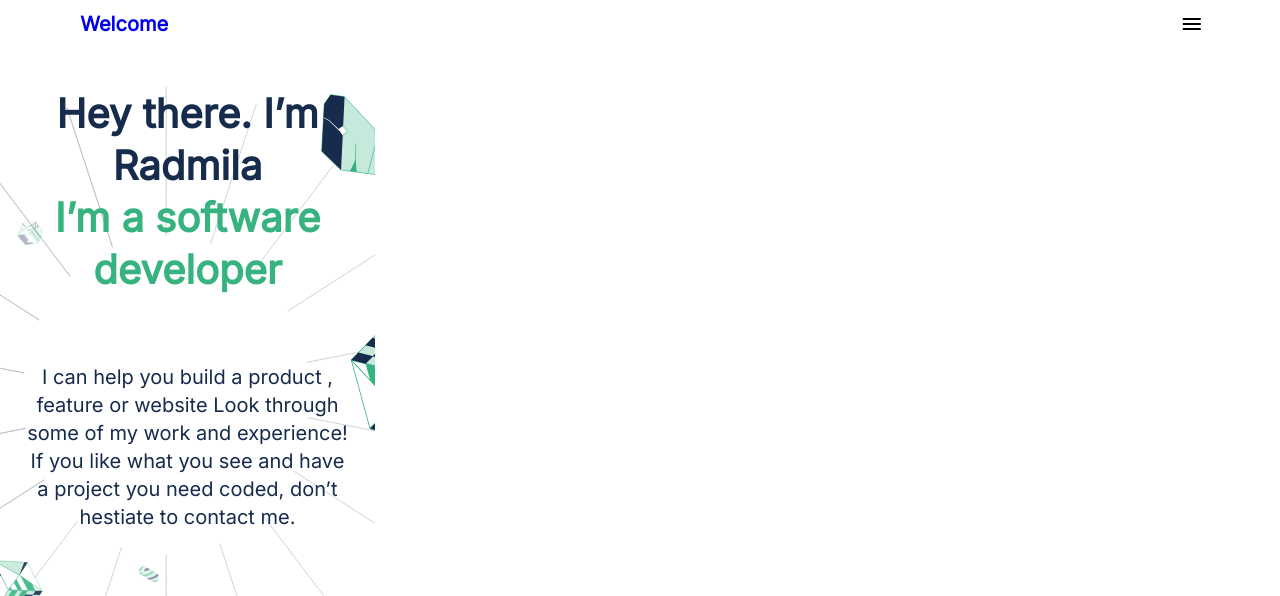
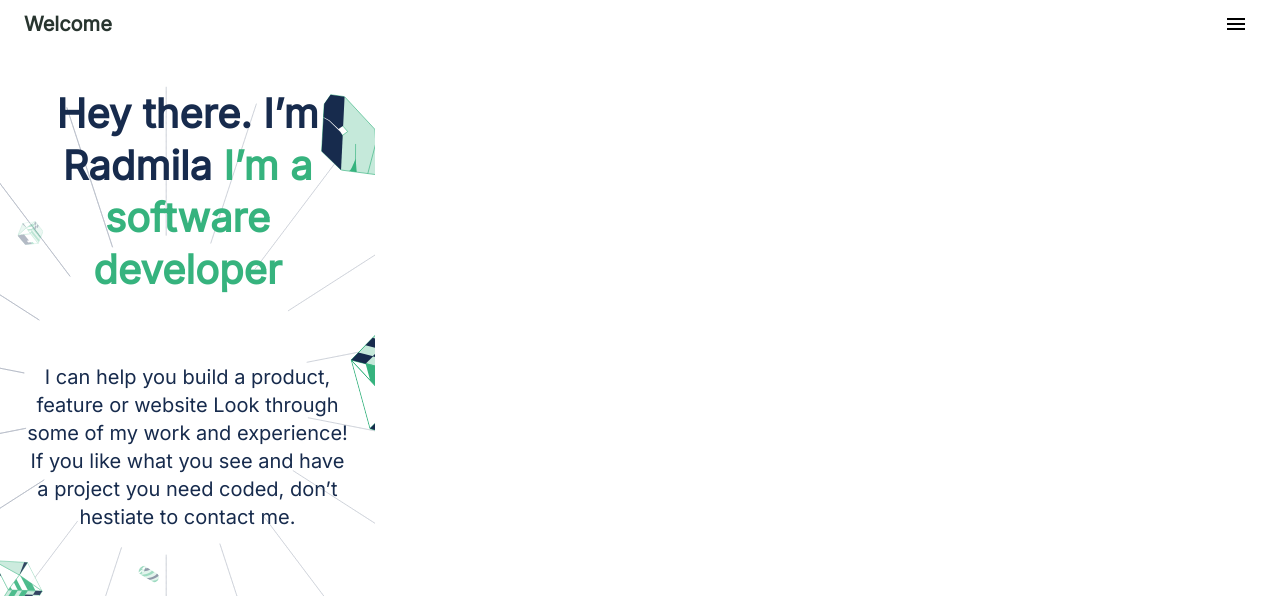
Before and after one commit to M0rrighan/Portfolio_from_Figma, a website: page index.html in a window 1280 px wide. Shown: the top 596 px of the page. Drawn offline with Linux system fonts and the light colour scheme.

Commit message:
fix header elements positioning and html semantic

```diff
--- a/index.html
+++ b/index.html
@@ -12,39 +12,32 @@
     <title>Portfolio</title>
   </head>
   <body>
-    <div id="container">
     <!-- start toolbar/header -->
-      <div id="toolbar_wrapper">
-        <header>
+    <header class="toolbar">
       <div class="logo_placeholder">
         <a href="index.html" class="logo">Welcome</a>
       </div>
-
       <nav class="menu">
-            <a href="#">Portfolio</a>
-            <a href="#">About</a>
-            <a href="#">Contact</a>
-          </nav>
-
         <button class="btn">
           <i class="material-icons">menu</i>
         </button>
+      </nav>
     </header>
-      </div>
     <!-- end toolbar/header -->
 
     <!-- start main -->
-      <section id="headline" class="background">
-        <section class="primary">
-          <p>Hey there. I’m Radmila</p>
-          <p class="green">I’m a software developer</p>
-        </section>
-        <section class="secondary">
-          I can help you build a product , feature or website Look through some
-          of my work and experience! If you like what you see and have a project
-          you need coded, don’t hestiate to contact me.
-        </section>
-        <section class="social">
+    <section class="headline background">
+      <h1>
+        Hey there. I’m Radmila
+        <hx class="green">I’m a software developer</hx>
+      </h1>
+
+      <p>
+        I can help you build a product, feature or website Look through some of
+        my work and experience! If you like what you see and have a project you
+        need coded, don’t hestiate to contact me.
+      </p>
+      <div class="social">
         <a href="#"
           ><img class="icon" src="icons/twitter.svg" alt="twitter logo"
         /></a>
@@ -60,12 +53,11 @@
         <a href="#"
           ><img class="icon" src="icons/angellist.svg" alt="angellist logo"
         /></a>
-        </section>
+      </div>
       <button class="btn">
         <i class="material-icons">expand_more</i>
       </button>
     </section>
     <!-- end main -->
-    </div>
   </body>
 </html>
--- a/styles/style.css
+++ b/styles/style.css
@@ -1,17 +1,20 @@
 @import url("https://fonts.googleapis.com/css2?family=Inter:wght@200;400&display=swap");
-
+/* reset page */
 * {
   margin: 0;
   padding: 0;
   box-sizing: border-box;
 }
 
+/* global */
 body {
   font-family: "Inter", sans-serif, "Times New Roman", Times, serif;
   color: #172b4d;
   text-align: center;
   font-size: 20px;
+  font-weight: 400;
   line-height: 28px;
+  width: 375px;
 }
 
 .green {
@@ -20,10 +23,6 @@ body {
 
 a {
   text-decoration: none;
-}
-
-#container {
-  width: 375px;
 }
 
 .btn {
@@ -37,21 +36,20 @@ a {
 }
 
 /* header start */
-#toolbar_wrapper {
+header {
+  display: flex;
+  justify-content: space-between;
+  align-items: center;
+  margin: 0 auto;
+}
+
+.toolbar {
   position: fixed;
   top: 0;
   width: 100%;
   height: 48px;
   background-color: #fff;
   z-index: 10;
-}
-
-header {
-  display: flex;
-  justify-content: space-between;
-  align-items: center;
-  max-width: 89.33333%;
-  margin: 0 auto;
 }
 
 .logo_placeholder {
@@ -63,17 +61,17 @@ header {
 
 .logo {
   font-weight: 600;
-  padding: 10px 12px;
+  padding: 10px 24px;
+  color: #28352f;
 }
 
 .menu {
-  display: none;
+  margin-right: 24px;
 }
-
 /* header end */
 
 /* start headline section */
-#headline {
+.headline {
   display: flex;
   flex-direction: column;
   justify-content: space-around;
@@ -91,14 +89,10 @@ header {
   background-origin: padding-box;
 }
 
-.primary {
+h1 {
   font-size: 40px;
   font-weight: bold;
   line-height: 52px;
-}
-
-.secondary {
-  font-weight: 400;
 }
 
 .social {
@@ -107,5 +101,4 @@ header {
   justify-content: space-between;
   gap: 20px;
 }
-
 /* end headline section */
```
Lines whose indentation alone changed are shown as unchanged.
